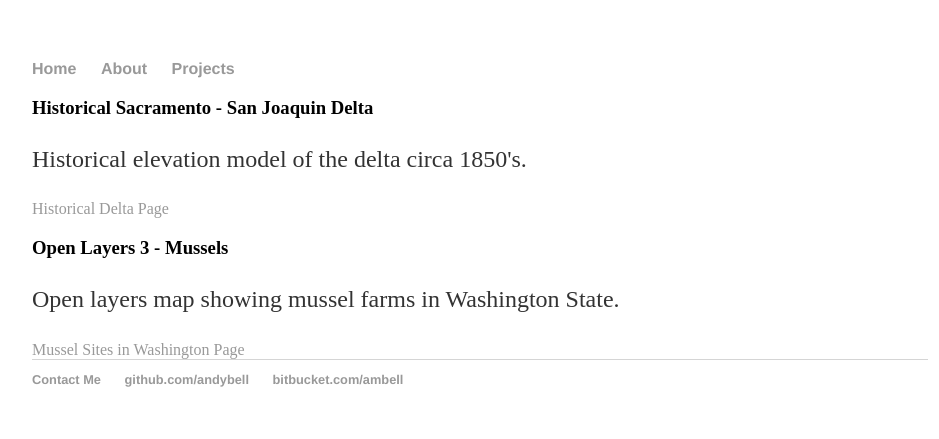
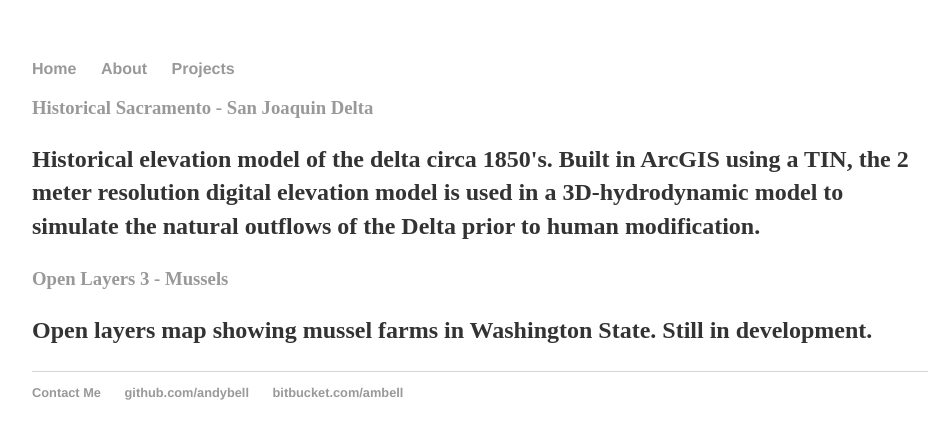
Before and after one commit to andybell/andybell.github.io, a Jekyll site: the page built from projects/index.html, in a window 1280 px wide. Shown: the top 439 px of the page, without its empty margins (160-1099 px from the left). Built offline with Jekyll 4.4.1, drawn with Linux system fonts in a browser that asks for light colours.

Commit message:
fix projects mussels

```diff
--- a/projects/Mussel_Sites.html
+++ b/projects/Mussel_Sites.html
@@ -1,10 +1,8 @@
-<!doctype html>
-
 ---
 layout: default
 title: Mussel OpenLayers Project Page
 ---
-
+<!doctype html>
 <html lang="en">
   <head>
     <link rel="stylesheet" href="http://openlayers.org/en/v3.0.0/css/ol.css" type="text/css">
--- a/projects/index.html
+++ b/projects/index.html
@@ -3,14 +3,14 @@ layout: default
 title: Projects Page
 ---
 <div class="blurb">
-	<h3>Historical Sacramento - San Joaquin Delta</h3>
-	<p>Historical elevation model of the delta circa 1850's.</p>
-	<a href="/projects/hdem.html">Historical Delta Page</a>
+	<h3><a href="/projects/hdem.html">Historical Sacramento - San Joaquin Delta</a></h3>
+	<h4><p>Historical elevation model of the delta circa 1850's. Built in ArcGIS using a TIN, the
+	2 meter resolution digital elevation model is used in a 3D-hydrodynamic model to simulate the
+	natural outflows of the Delta prior to human modification. </p></h4>
 </div><!-- /.blurb -->
 
 
 <div class="blurb">
-	<h3>Open Layers 3 - Mussels</h3>
-	<p>Open layers map showing mussel farms in Washington State.</p>
-	<a href="/projects/Mussel_Sites.html">Mussel Sites in Washington Page</a>
+	<h3><a href="/projects/Mussel_Sites.html">Open Layers 3 - Mussels</a></h3>
+	<h4><p>Open layers map showing mussel farms in Washington State. Still in development.</p><h4>
 </div><!-- /.blurb -->
```
